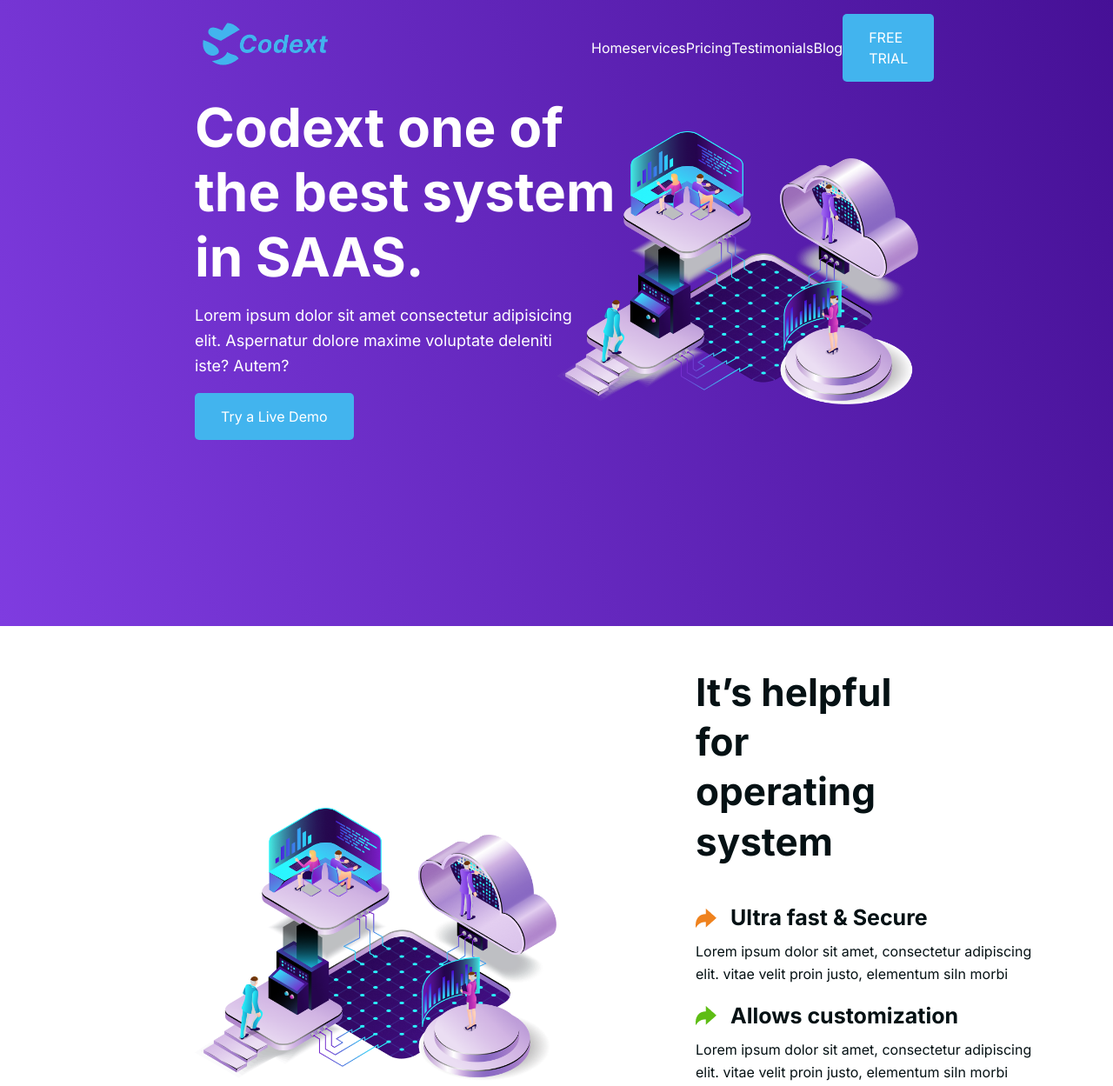
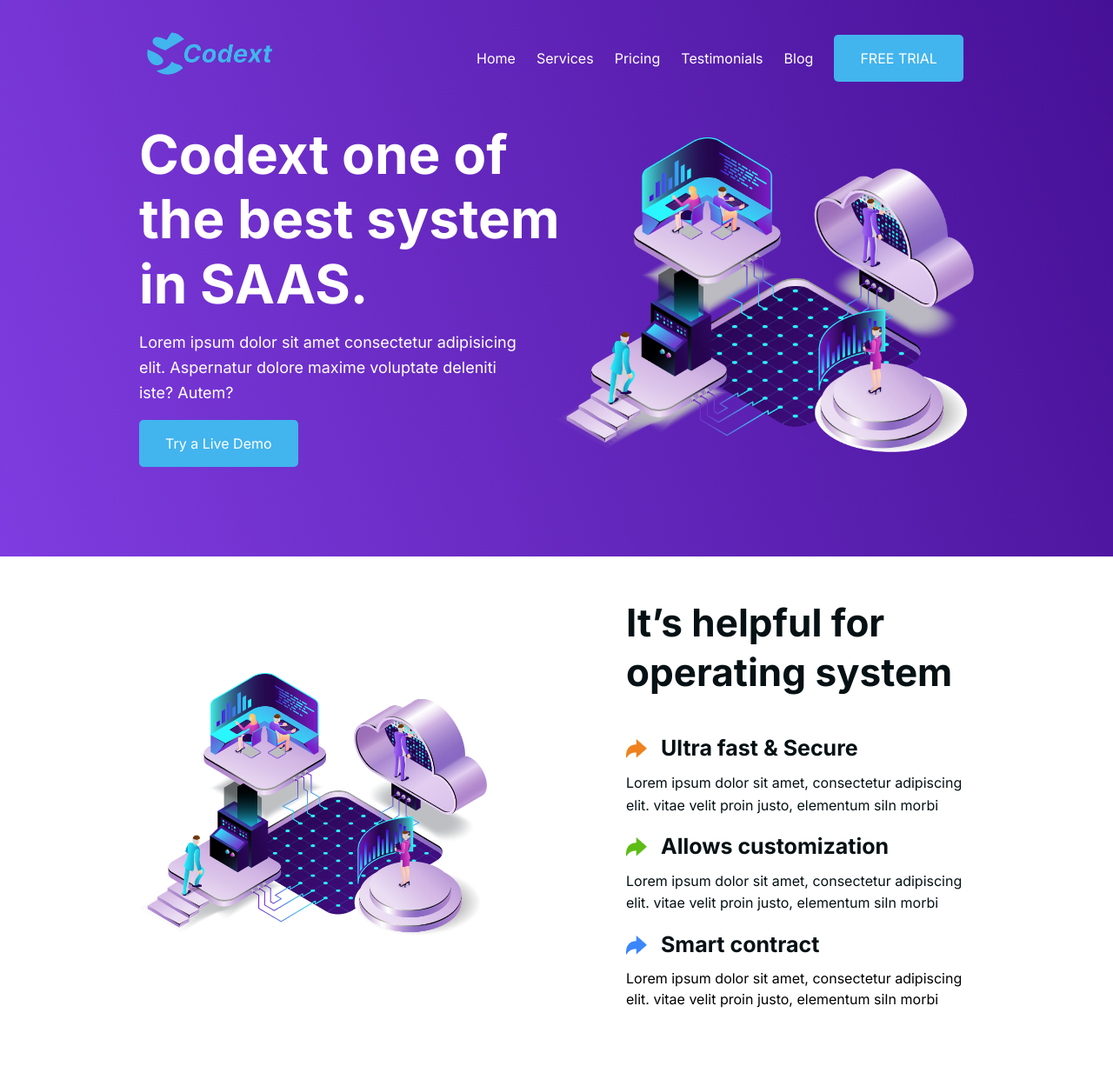
Before and after one commit to nathan-codes/codext-project, a plain HTML site: page index.html in a window 1280 px wide. Shown: the top 1249 px of the page at 87% size. Drawn offline with Linux system fonts and the light colour scheme.

Commit message:
Final changes

```diff
--- a/index.html
+++ b/index.html
@@ -26,7 +26,7 @@
 
           <ul class="nav-links">
             <li>Home</li>
-            <li>services</li>
+            <li>Services</li>
             <li>Pricing</li>
             <li>Testimonials</li>
             <li>Blog</li>
--- a/styles.css
+++ b/styles.css
@@ -96,18 +96,19 @@ body {
 
 /* Styling all containers */
 .container {
-  margin: 0 14rem;
+  margin: 0 10rem;
+
 }
 
 /* header styles */
 .header_bg {
   background: linear-gradient(251deg, #461096 0%, #7f3ce0 100%);
-  height: 45rem;
+  height: 40rem;
 }
 
 /* Navbar stylesd */
 nav.mainNav {
-  padding-top: 1rem;
+  padding-top: 2rem;
   display: flex;
   justify-content: space-between;
   align-items: center;
@@ -125,7 +126,7 @@ img.logo {
   display: flex;
   justify-content: space-around;
   align-items: center;
-  width: 50%;
+  width: 65%;
 }
 
 .nav-links li {
@@ -142,7 +143,7 @@ img.logo {
 /* Hero Section  */
 
 .hero-section {
-  padding-top: 1rem;
+  margin-top: 2.5rem;
   display: flex;
   align-items: center;
   justify-content: center;
@@ -210,7 +211,7 @@ background: rgba(66, 180, 238, 0.10);
 }
 
 .feature-section div {
-  width: 50%;
+  width: 60%;
 }
 
 .feature-text {
@@ -226,7 +227,7 @@ background: rgba(66, 180, 238, 0.10);
   font-style: normal;
   font-weight: 600;
   line-height: 130%; /* 3.575rem */
-  max-width: 33rem;
+
 }
 
 .feature-header {
@@ -268,6 +269,7 @@ background: rgba(66, 180, 238, 0.10);
   font-style: normal;
   font-weight: 600;
   line-height: 130%;
+  padding-bottom: 2rem;
 }
 
 .card {
@@ -276,6 +278,7 @@ background: rgba(66, 180, 238, 0.10);
   margin: 0 1rem;
   box-shadow: rgba(149, 157, 165, 0.2) 0px 8px 24px;
   border-radius: 10px;
+  width: 100%;
 }
 
 .card-group {
@@ -325,6 +328,7 @@ background: rgba(66, 180, 238, 0.10);
   font-style: normal;
   font-weight: 600;
   line-height: 130%;
+
 }
 
 .toggle-container {
@@ -501,6 +505,7 @@ p.position {
   display: flex;
   justify-content: center;
   align-items: center;
+  width: 80%;
 }
 
 /* News Section  */
```
